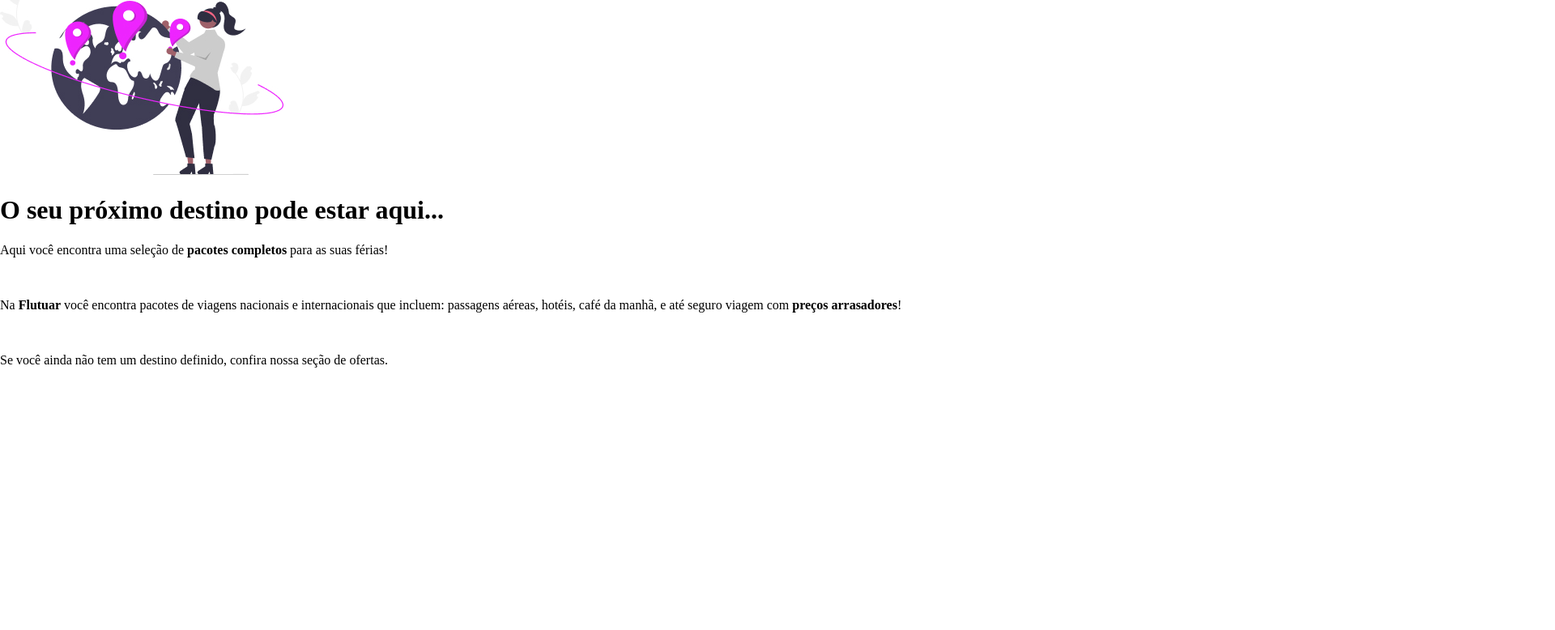
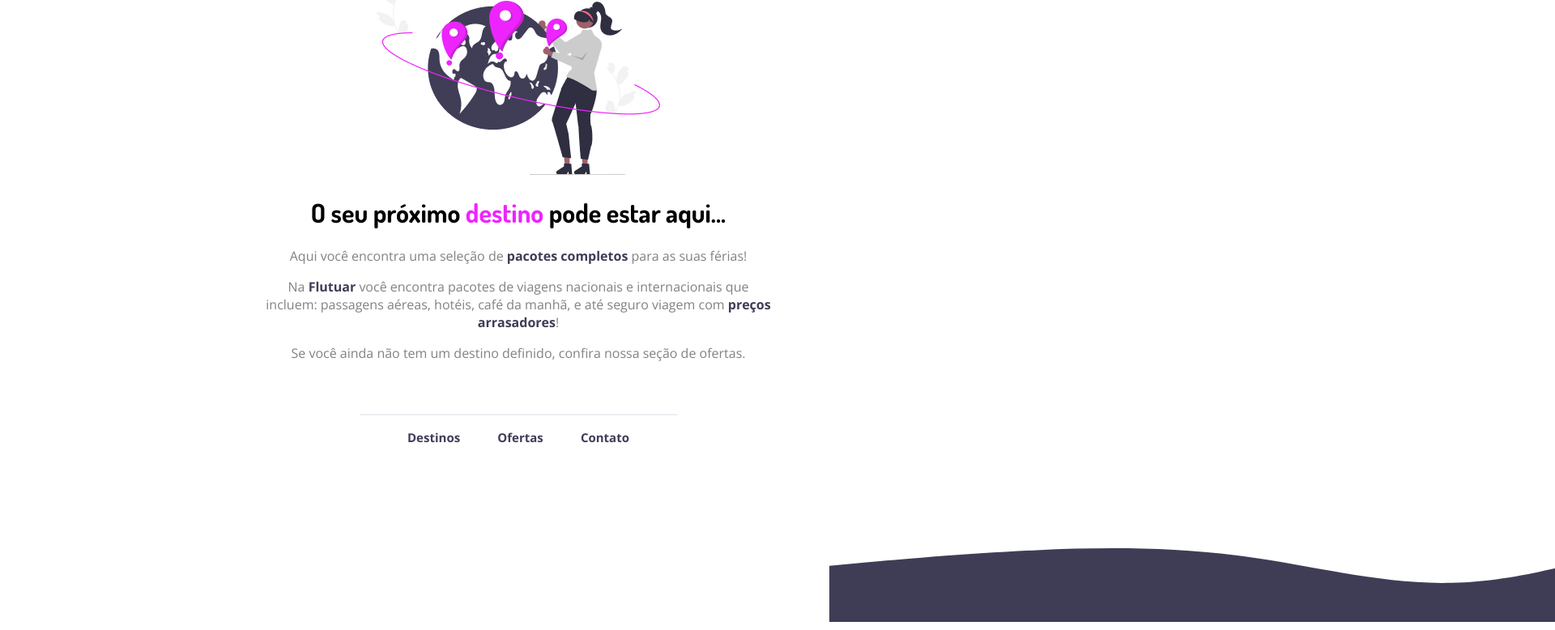
Before and after one commit to lucasvlviana/projetoExtraUm, a plain HTML site: page index.html in a window 1280 px wide. Shown: the part 22-800 px from the top of the page at 81% size, 1920 px wide, since content can reach past the window. Drawn offline with nearby package versions, Linux system fonts and the light colour scheme.

Commit message:
alterado o index.html e style.css, faltando editar o footer

```diff
--- a/index.html
+++ b/index.html
@@ -2,10 +2,14 @@
 <html lang="pt-br">
 
 <head>
+    <link rel="preconnect" href="https://fonts.googleapis.com">
+    <link rel="preconnect" href="https://fonts.gstatic.com" crossorigin>
     <meta charset="UTF-8">
     <meta name="viewport" content="width=device-width, initial-scale=1.0">
     <title>Flutuar</title>
     <link rel="stylesheet" href="./style.css">
+    <link href="https://fonts.googleapis.com/css2?family=Dosis:wght@500;700&family=Open+Sans:wght@400;700&display=swap"
+        rel="stylesheet">
 </head>
 
 <body>
@@ -14,16 +18,20 @@
         <h1>
             O seu próximo <span>destino</span> pode estar aqui...
         </h1>
-        <p>Aqui você encontra uma seleção de <strong>pacotes completos</strong> para as suas férias!</p> <br />
+        <p>Aqui você encontra uma seleção de <strong>pacotes completos</strong> para as suas férias!</p>
         <p>Na <strong>Flutuar</strong> você encontra pacotes de viagens nacionais e internacionais que incluem:
             passagens aéreas,
-            hotéis, café da manhã, e até seguro viagem com <strong>preços arrasadores</strong>!</p> <br />
+            hotéis, café da manhã, e até seguro viagem com <strong>preços arrasadores</strong>!</p>
         <p>Se você ainda não tem um destino definido, confira nossa seção de ofertas.
         </p>
 
     </main>
     <footer>
-
+        <div class="line"></div>
+        <a href="#" target="_blank">Destinos</a>
+        <a href="#" target="_blank">Ofertas</a>
+        <a href="#" target="_blank">Contato</a>
+        <img src="img/Wave.svg" alt="Imagem de uma onda" class="wave">
     </footer>
 </body>
 
--- a/style.css
+++ b/style.css
@@ -1,3 +1,58 @@
 body {
     margin: 0;
+    font-family: 'Open Sans', sans-serif;
+    text-align: center;
 }
+
+main {
+    text-align: center;
+    width: 626px;
+    margin: 0 auto 64px;
+}
+
+h1 {
+    font-family: 'Dosis', sans-serif;
+    font-size: 32px;
+    font-weight: medium;
+}
+
+span {
+    font-weight: bold;
+    color: #EE24FF;
+}
+
+strong {
+    color: #3F3D56;
+}
+
+p {
+    color: #828282;
+}
+
+a {
+    text-decoration: none;
+    font-size: 15px;
+    font-weight: bold;
+    color: #3F3D56;
+    margin: 0 auto 40.83px;
+}
+
+a+a {
+    margin-left: 42px;
+}
+
+.line {
+    width: 391px;
+    height: 0px;
+    margin: 0 auto 16px;
+    border: 1px solid #ECEFF2;
+}
+
+.wave {
+    position: absolute;
+    width: 1024px;
+    height: 104px;
+    left: 1024px;
+    top: 686px;
+
+}
```
Also changed, not shown: img/Wave.png (added), img/Wave.svg (added).
